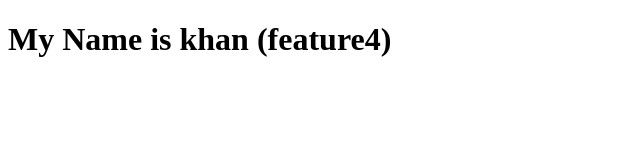
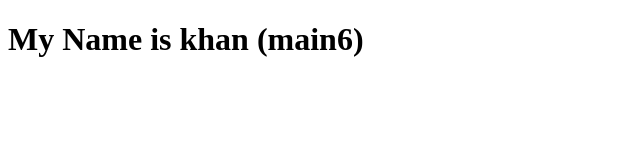
Before and after one commit to amirhn038/localToRemote, an Angular app: page / in a window 1280 px wide. Shown: the top 160 px of the page, without its empty margins (0-640 px from the left). Built offline with nearby package versions, Linux system fonts and the light colour scheme.

Commit message:
Update app.html

```diff
--- a/src/app/app.html
+++ b/src/app/app.html
@@ -1 +1 @@
-<h1>My Name is khan (feature4)</h1>
+<h1>My Name is khan (main6)</h1>
```
